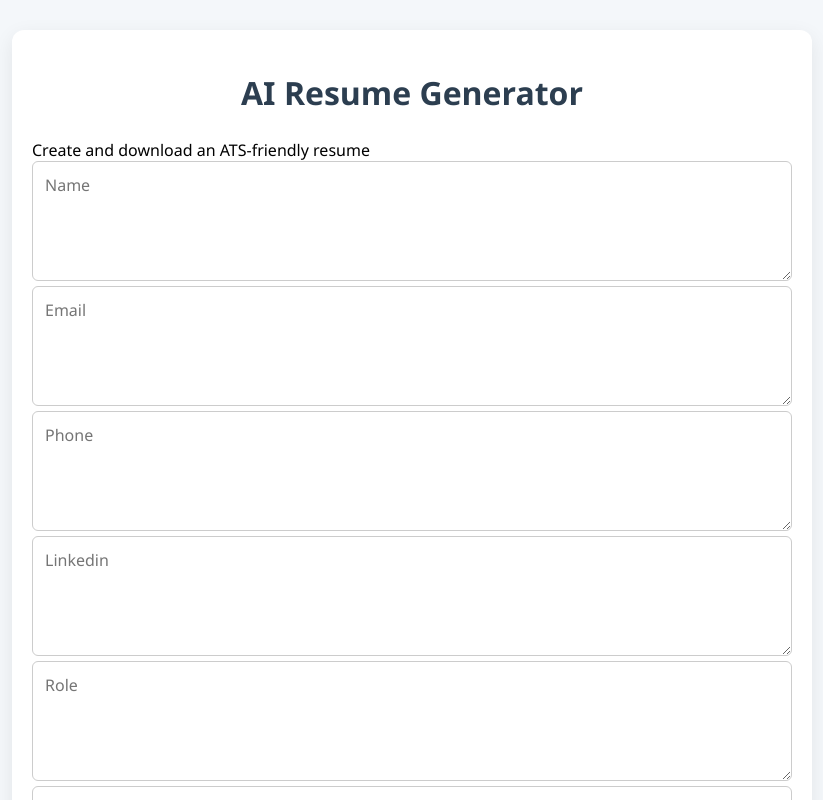
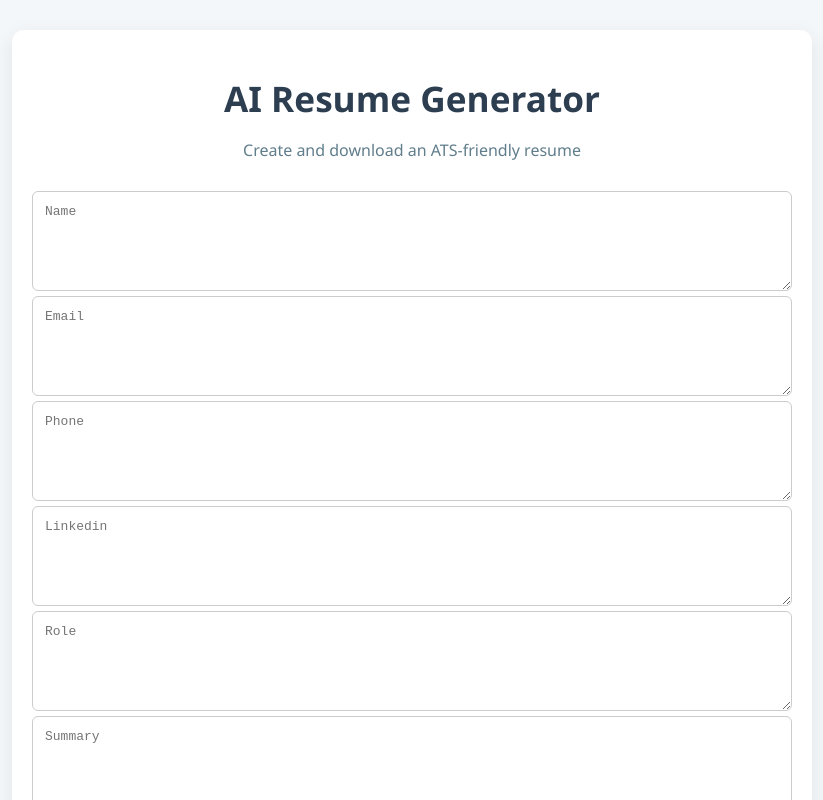
Before and after one commit to ebsenthil/front1, a React (Create React App) app: page / in a window 1280 px wide. Shown: the top 800 px of the page, without its empty margins (228-1051 px from the left). Built offline with nearby package versions, Linux system fonts and the light colour scheme.

Commit message:
Update App.css

```diff
--- a/src/App.css
+++ b/src/App.css
@@ -5,7 +5,6 @@ body {
   padding: 0;
 }
 
-/* Ensures padding doesn't affect width calculations */
 * {
   box-sizing: border-box;
 }
@@ -21,9 +20,16 @@ body {
 
 h1 {
   text-align: center;
-  font-size: 2em;
+  font-size: 2.2em;
   color: #2c3e50;
-  margin-bottom: 25px;
+  margin-bottom: 0.5em;
+}
+
+.subheading {
+  text-align: center;
+  font-size: 1em;
+  color: #607d8b;
+  margin-bottom: 30px;
 }
 
 form {
@@ -34,7 +40,7 @@ form {
 
 input,
 textarea {
-  width: 100%; /* Full-width inputs & textareas */
+  width: 100%;
   padding: 12px;
   border: 1px solid #ccc;
   border-radius: 6px;
@@ -42,11 +48,9 @@ textarea {
   transition: border 0.3s;
 }
 
-/* Improved textarea styling */
 textarea {
-  min-height: 120px; /* More visible text area */
-  font-family: 'Segoe UI', sans-serif; /* Consistent font */
-  resize: vertical; /* Allows vertical resizing */
+  min-height: 100px;
+  resize: vertical;
 }
 
 input:focus,
@@ -72,31 +76,32 @@ button:hover {
 
 .editor {
   width: 100%;
-  padding: 15px;
-  border: 1px solid #bbb;
-  border-radius: 6px;
-  font-size: 1em;
-  font-family: monospace;
-  background-color: #fdfdfd;
-  resize: vertical;
   margin-top: 20px;
 }
 
+.resume-preview {
+  width: 100%;
+  height: 70vh;
+  font-family: monospace;
+  font-size: 1em;
+  border: 1px solid #bbb;
+  padding: 15px;
+  border-radius: 6px;
+  background-color: #fdfdfd;
+  resize: vertical;
+}
+
+.btn-row {
+  margin-top: 20px;
+  display: flex;
+  gap: 15px;
+  justify-content: space-between;
+}
+
 .download-btn {
-  margin-top: 15px;
-  padding: 12px 20px;
   background-color: #2ecc71;
-  font-weight: bold;
-  border-radius: 6px;
-  color: white;
 }
 
 .download-btn:hover {
   background-color: #27ae60;
 }
-
-.error {
-  color: red;
-  font-weight: bold;
-  margin-top: 10px;
-}
```
